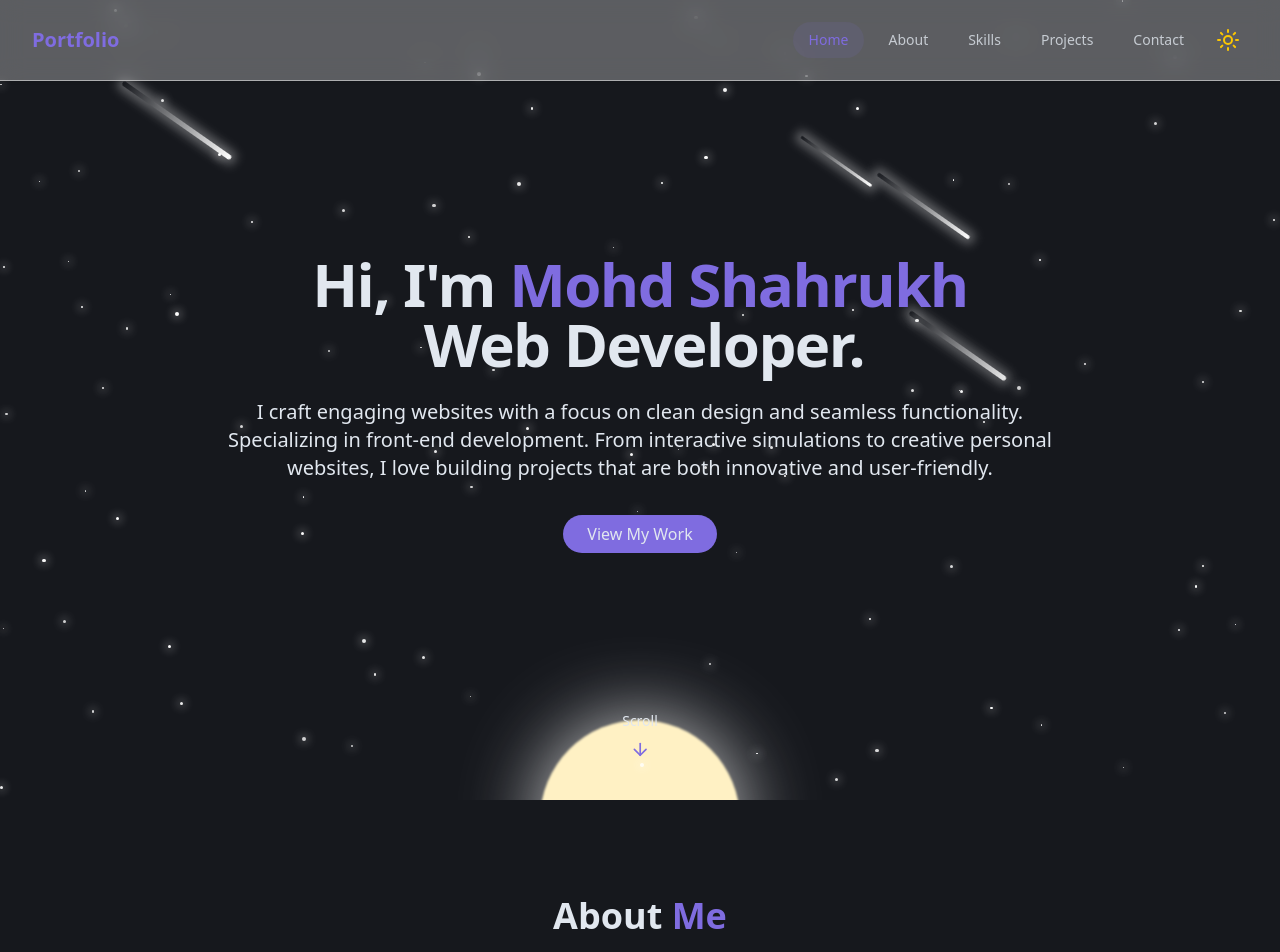
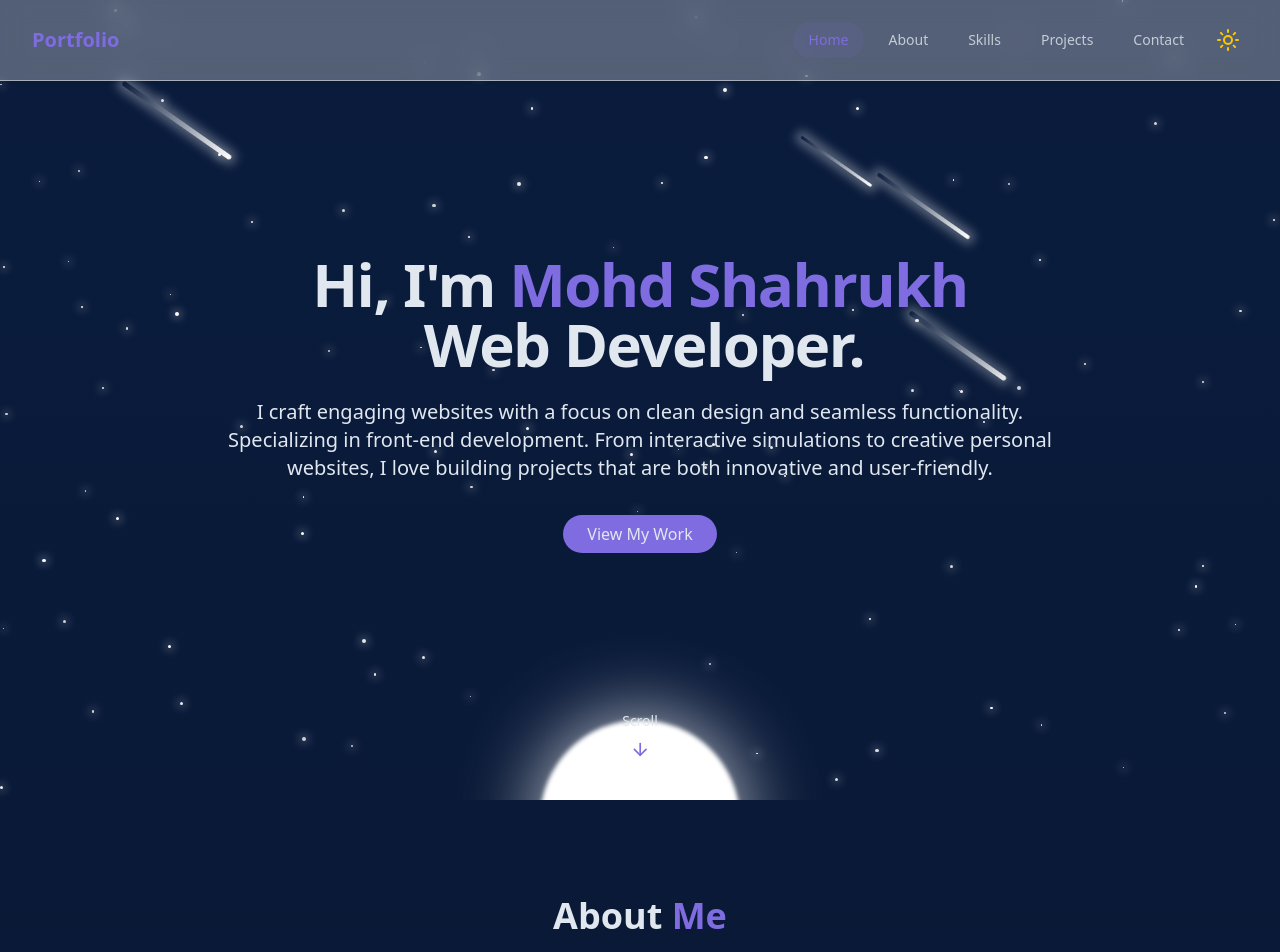
Before and after one commit to shahrukh-210906/Portfolio, a React (Vite) app: page / in a window 1280 px wide. Shown: the top 952 px of the page. Built offline with nearby package versions, Linux system fonts and the light colour scheme; the HTML template or start-up script is replaced by a standard one.

Commit message:
improve moon

```diff
--- a/src/components/StarBackground.jsx
+++ b/src/components/StarBackground.jsx
@@ -58,7 +58,6 @@ export const StarBackground = () => {
 
   return (
     <div className="fixed inset-0 overflow-hidden pointer-events-none z-0">
-      {/* The moon's position is now updated to match the sun's position of top: 90% */}
       <div className="moon"></div>
       {stars.map((star) => (
         <div
--- a/src/index.css
+++ b/src/index.css
@@ -113,18 +113,16 @@
   }
 
   body {
-    @apply text-foreground transition-colors duration-300;
+    @apply text-foreground;
     font-feature-settings: "rlig" 1, "calt" 1;
     position: relative;
+    /* Apply the static gradient to the body, now a darker blue gradient */
+    background: linear-gradient(to top, #060e20, #0a1c3d); /* Very dark blue to dark blue */
+    min-height: 100vh;
   }
 
-  /* Light mode body background */
-
-
-  /* Dark mode body background */
   .dark body {
-    background: hsl(var(--background));
-    animation: none;
+    background: linear-gradient(to top, #060e20, #0a1c3d); /* Consistent dark blue gradient for dark mode */
   }
 
   .dark body::before {
@@ -286,9 +284,9 @@
   width: 200px;
   height: 200px;
   border-radius: 50%;
-  background-color: #fff1c4;
+  background-color: #ffffff;
   box-shadow: 0px 0px 80px rgba(255, 255, 255, 0.8);
-  filter: blur(1px);
+  filter: blur(2px);
   transform: translateX(-50%);
 }
 
```
Also changed, not shown: sample/Gemini_Generated_Image_mtad6tmtad6tmtad.png (added), sample/Gemini_Generated_Image_mtad6umtad6umtad.png (added).
